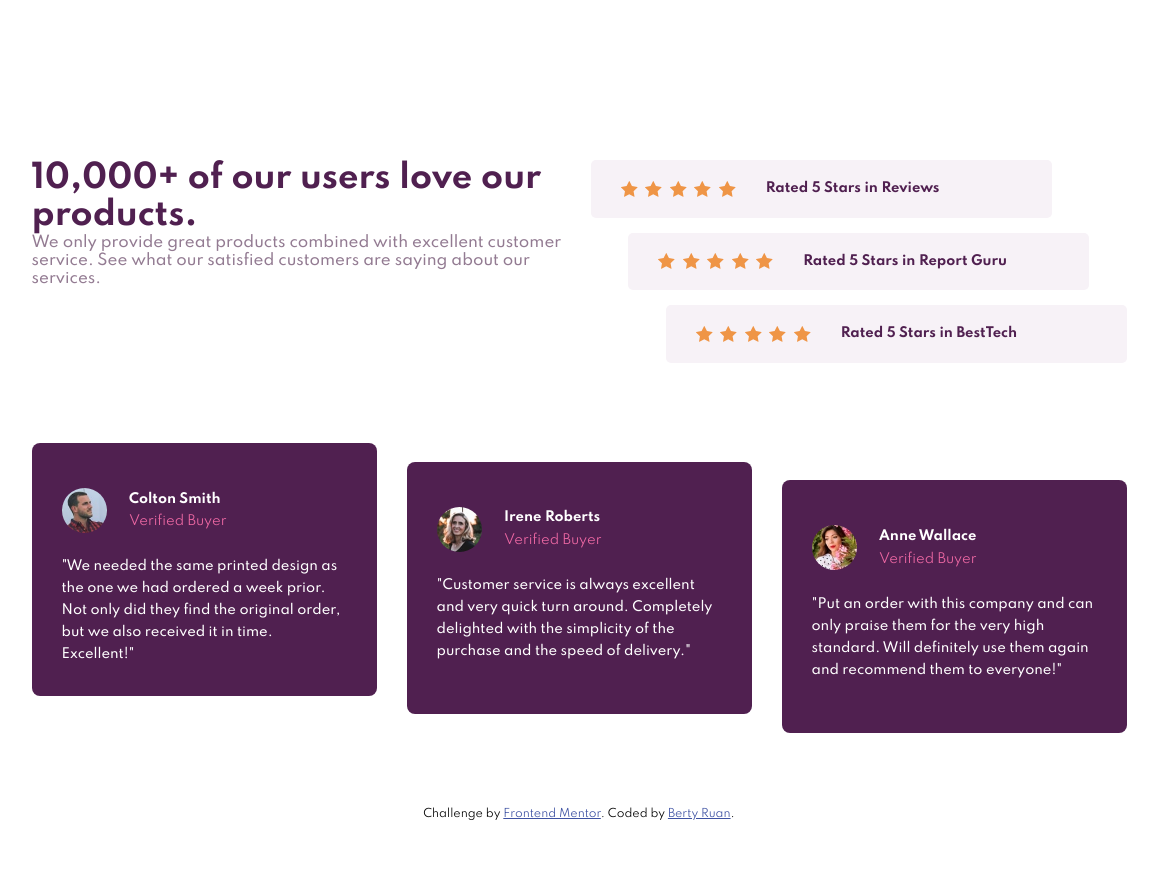
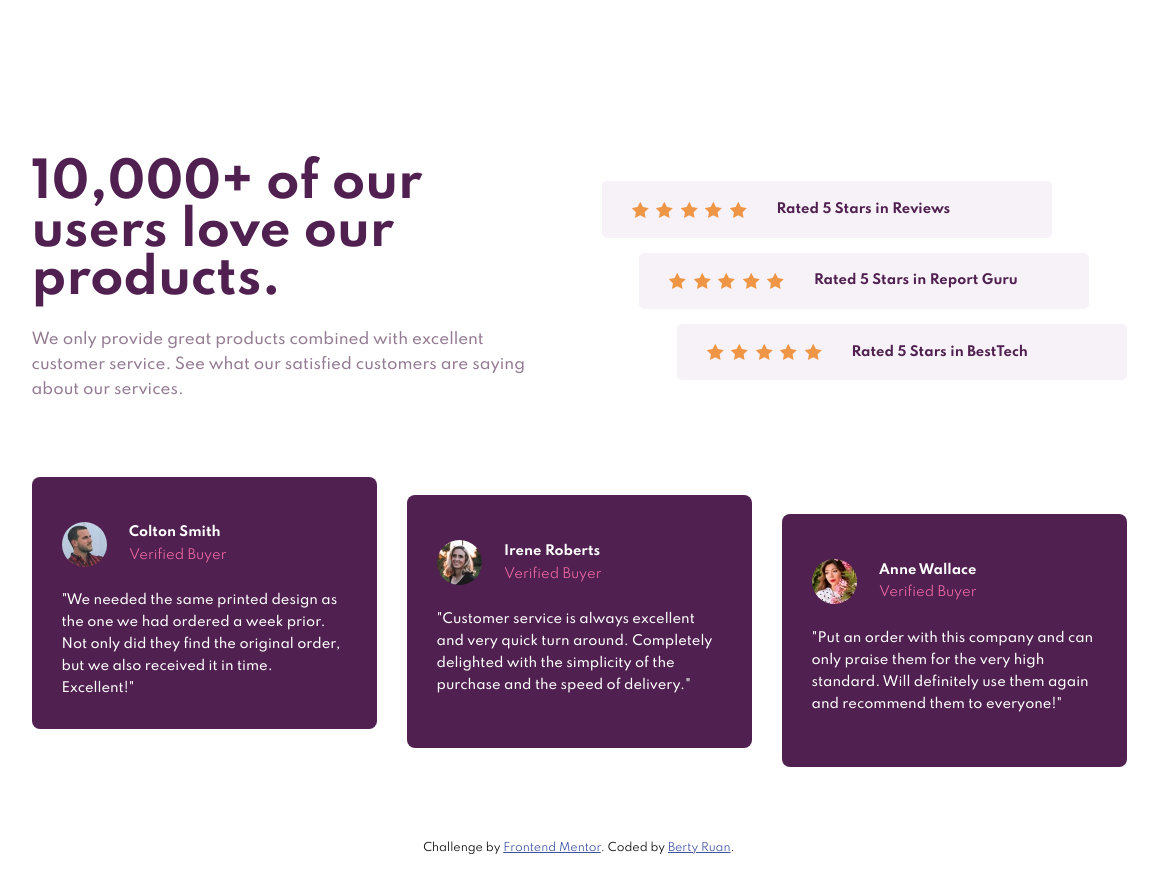
Before and after one commit to bertyruan/fem-social-proof, a website: page index.html in a window 1536 px wide. Shown: the whole page, without its empty margins (189-1347 px from the left). Before the commit the page ends 851 px from the top, so only its background shows below. Drawn offline with Linux system fonts and the light colour scheme.

Commit message:
adds header

```diff
--- a/main.css
+++ b/main.css
@@ -5,6 +5,14 @@
     justify-content: space-around;
     --xs-width: 90vw;
     --mobile-width: 23rem;
+}
+
+.flex-margin {
+    flex: 1 1 30%;
+}
+
+.text-align {
+    text-align: center;
 }
 
 .flex-responsive {
@@ -18,19 +26,17 @@ main.flex-responsive {
 }
 
 @media screen and (min-width: 1440px) {
+    .flex-responsive {
+        flex-direction: row;
+    }
+    .text-align {
+        text-align: left;
+    }
     main.flex-responsive {
         align-items: stretch;
         justify-content: space-evenly;
         gap: 2rem;
     }
-}
-
-.flex-margin {
-    flex: 1 1 30%;
-}
-
-.text-align {
-    text-align: center;
 }
 
 body>.flex-container {
@@ -40,22 +46,41 @@ body>.flex-container {
     min-height: 100vh;
 }
 
+header {
+    width: var(--xs-width);
+    margin-bottom: 3rem;
+}
+
+@media screen and (min-width: 425px) {
+    header {
+        width: var(--mobile-width);
+    }
+}
+
+@media screen and (min-width: 1440px) {
+    header {
+        width: 35rem;
+        margin-bottom: 0;
+    }
+}
+
 h1 {
     font-size: 2.13rem;
+    line-height: 1;
+    font-weight: 700;
     color: var(--primary-color--dark);
+    margin-bottom: 1.5rem;
 }
 
 h1+p {
     color: var(--primary-color);
     font-weight: 500;
+    line-height: 1.67rem;
 }
 
 @media screen and (min-width: 1440px) {
-    .flex-responsive {
-        flex-direction: row;
-    }
-    .text-align {
-        text-align: left;
+    h1 {
+        font-size: 3.2rem;
     }
 }
 
@@ -64,6 +89,19 @@ h1+p {
 
 #top {
     margin-top: 20vh;
+}
+
+@media screen and (min-width: 1440px) {
+    #top {
+        justify-content: space-between;
+        margin-bottom: 5rem;
+    }
+}
+
+@media screen and (min-width: 2000px) {
+    #top {
+        margin-top: 5rem;
+    }
 }
 
 .ratings__container {
@@ -94,6 +132,7 @@ h1+p {
 @media screen and (min-width: 1440px) {
     .ratings__container {
         --ratings-inline-margin: 2.5rem;
+        margin-bottom: 0;
     }
     .rating__container:nth-child(1) {
         margin-right: calc(var(--ratings-inline-margin) * 2);
@@ -107,7 +146,7 @@ h1+p {
     .rating__container {
         justify-content: left;
         gap: 2rem;
-        width: 30vw;
+        width: 30rem;
         aspect-ratio: 8 / 1;
         padding-left: 2rem;
     }
```
